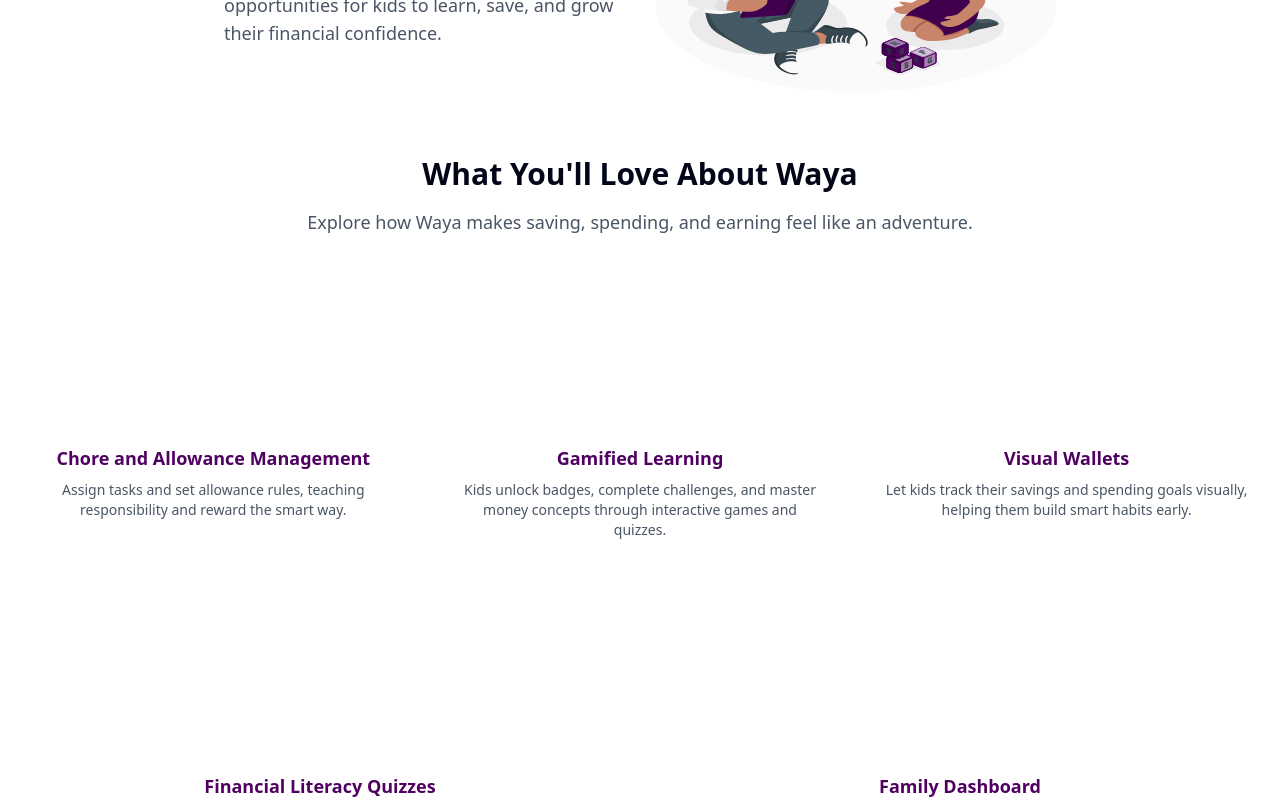
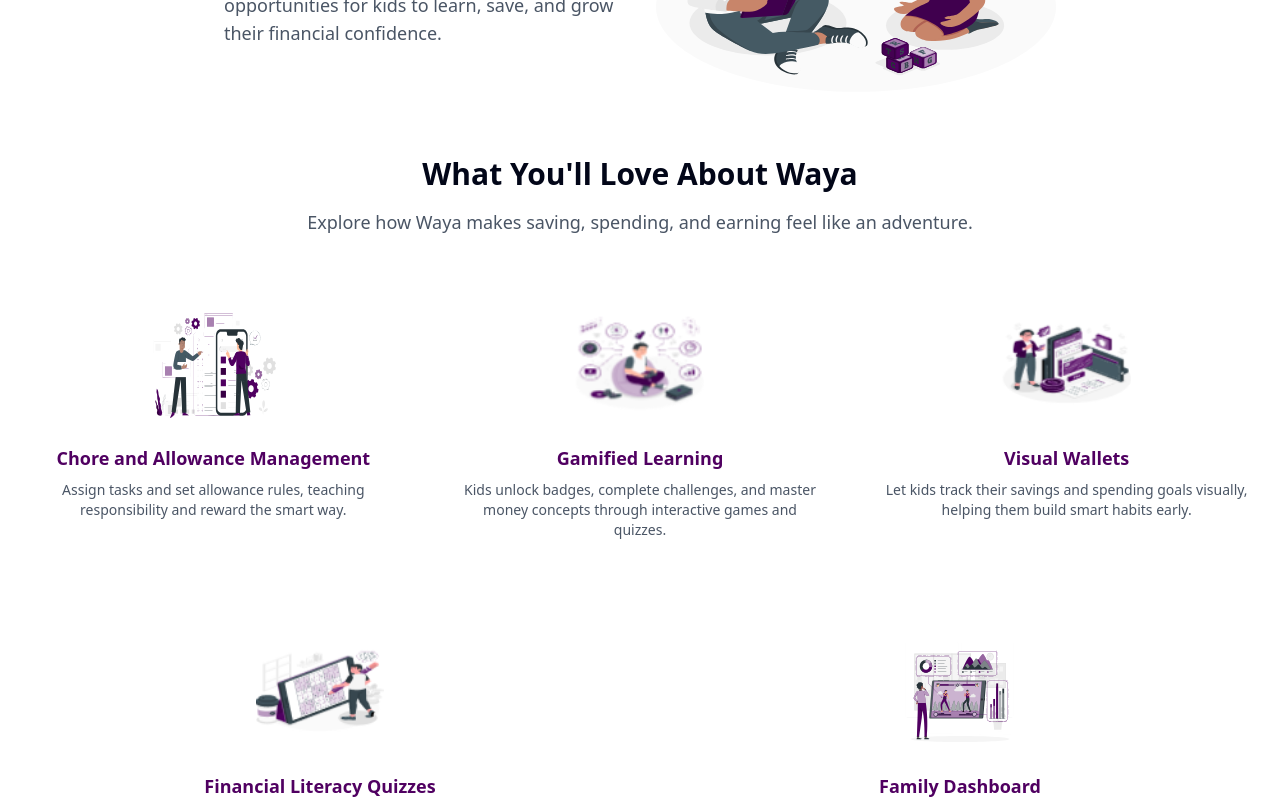
Before and after one commit to Daniel-T-Dada/mentorled-waya, a Next.js app: page / in a window 1280 px wide. Shown: the part 1150-1950 px from the top of the page. Built offline with nearby package versions, Linux system fonts and the light colour scheme.

Commit message:
debug build error

```diff
--- a/app/page.tsx
+++ b/app/page.tsx
@@ -138,7 +138,7 @@
                 title="Chore and Allowance Management"
                 description="Assign tasks and set allowance rules, teaching responsibility and reward the smart way."
                 imageSrc="/assets/mobile-testing.svg"
-                svgImage={true}
+
 
               />
               <FeatureCard
@@ -163,7 +163,7 @@
                 title="Family Dashboard"
                 description="Stay connected, track each child's progress, savings, and learning achievements at a glance."
                 imageSrc="/assets/analytics-dashboard.svg"
-                svgImage={true}
+
 
               />
             </StaggerChildren>
--- a/components/feature-card.tsx
+++ b/components/feature-card.tsx
@@ -1,27 +1,28 @@
-import { ThemeAwareImage } from "@/components/theme-aware-image"
+
 import { HoverScale } from "@/components/animations/hover-scale"
 import { StaggerItem } from "@/components/animations/stagger-item"
+import Image from "next/image"
 
 
 interface FeatureCardProps {
   title: string
   description: string
   imageSrc: string
-  svgImage?: boolean
+
 }
 
-export function FeatureCard({ title, description, imageSrc, svgImage = false }: FeatureCardProps) {
+export function FeatureCard({ title, description, imageSrc }: FeatureCardProps) {
   return (
     <StaggerItem>
       <HoverScale className="flex flex-col items-center text-center p-4 hover:shadow-md dark:hover:shadow-gray-800 transition-shadow duration-300 rounded-lg bg-white dark:bg-gray-900 h-full">
         <div className="mb-4 h-32 w-32 relative">
-          <ThemeAwareImage
-            lightSrc={imageSrc}
+          <Image
+            src={imageSrc}
             alt={title}
             fill
             className="object-contain"
             sizes="(max-width: 768px) 100vw, (max-width: 1200px) 50vw, 33vw"
-            svgImage={true}
+
 
           />
         </div>
--- a/components/theme-aware-image.tsx
+++ /dev/null
@@ -1,46 +0,0 @@
-"use client"
-
-import { useTheme } from "next-themes"
-import { useEffect, useState } from "react"
-import Image, { type ImageProps } from "next/image"
-
-interface ThemeAwareImageProps extends Omit<ImageProps, "src"> {
-  lightSrc: string
-  darkSrc?: string
-  svgImage?: boolean
-}
-
-export function ThemeAwareImage({
-  lightSrc,
-  darkSrc,
-  svgImage = false,
-  alt,
-  className,
-  ...props
-}: ThemeAwareImageProps) {
-  const { resolvedTheme } = useTheme()
-  const [mounted, setMounted] = useState(false)
-
-  // Only show the image after mounting to avoid hydration mismatch
-  useEffect(() => {
-    setMounted(true)
-  }, [])
-
-  if (!mounted) {
-    return null
-  }
-
-  // If it's an SVG image, we'll use the same source but apply CSS filters in dark mode
-  if (svgImage) {
-    return (
-      <div className={`relative ${resolvedTheme === "dark" ? "svg-dark-filter" : ""}`}>
-        <Image src={lightSrc || "/placeholder.svg"} alt={alt} className={className} {...props} />
-      </div>
-    )
-  }
-
-  // For regular images, use different sources for light and dark modes
-  const src = resolvedTheme === "dark" && darkSrc ? darkSrc : lightSrc
-
-  return <Image src={src || "/placeholder.svg"} alt={alt} className={className} {...props} />
-}
```
